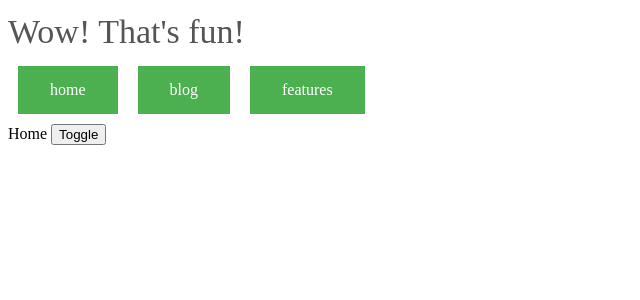
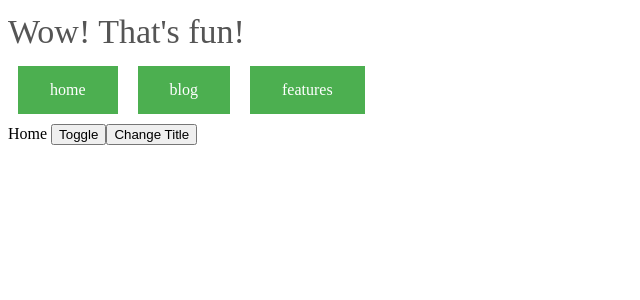
Before and after one commit to pareshmaniyar/advanced-vue, a Vue app: page /#/home in a window 1280 px wide. Shown: the top 300 px of the page, without its empty margins (0-640 px from the left). Built offline with nearby package versions, Linux system fonts and the light colour scheme.

Commit message:
implement event from child to parent

```diff
--- a/src/App.vue
+++ b/src/App.vue
@@ -8,7 +8,7 @@
             <router-link to="/blog">blog</router-link>
             <router-link to="/features">features</router-link>
         </header>
-        <router-view></router-view>
+        <router-view v-on:changetitle="changeTitle($event)"></router-view>
     </div>
 </template>
 <script>
@@ -29,6 +29,11 @@ export default {
     },
     created(){
         eventBus.$on('ChangeTitle', title => this.title = title);
+    },
+    methods: {
+        changeTitle(title) {
+            this.title = title;
+        }
     }
 }
 </script>
--- a/src/pages/home.vue
+++ b/src/pages/home.vue
@@ -2,12 +2,18 @@
     <div>
         Home
         <button @click="$store.dispatch('toggleAction')">Toggle</button>
+        <button @click="changeTitle">Change Title</button>
     </div>
 </template>
 <script>
 
 export default {
-    name: 'app'
+    name: 'app',
+    methods: {
+        changeTitle(){
+            this.$emit('changetitle', "There is no place like Home!");
+        }
+    }
 }
 </script>
 <style>
```
